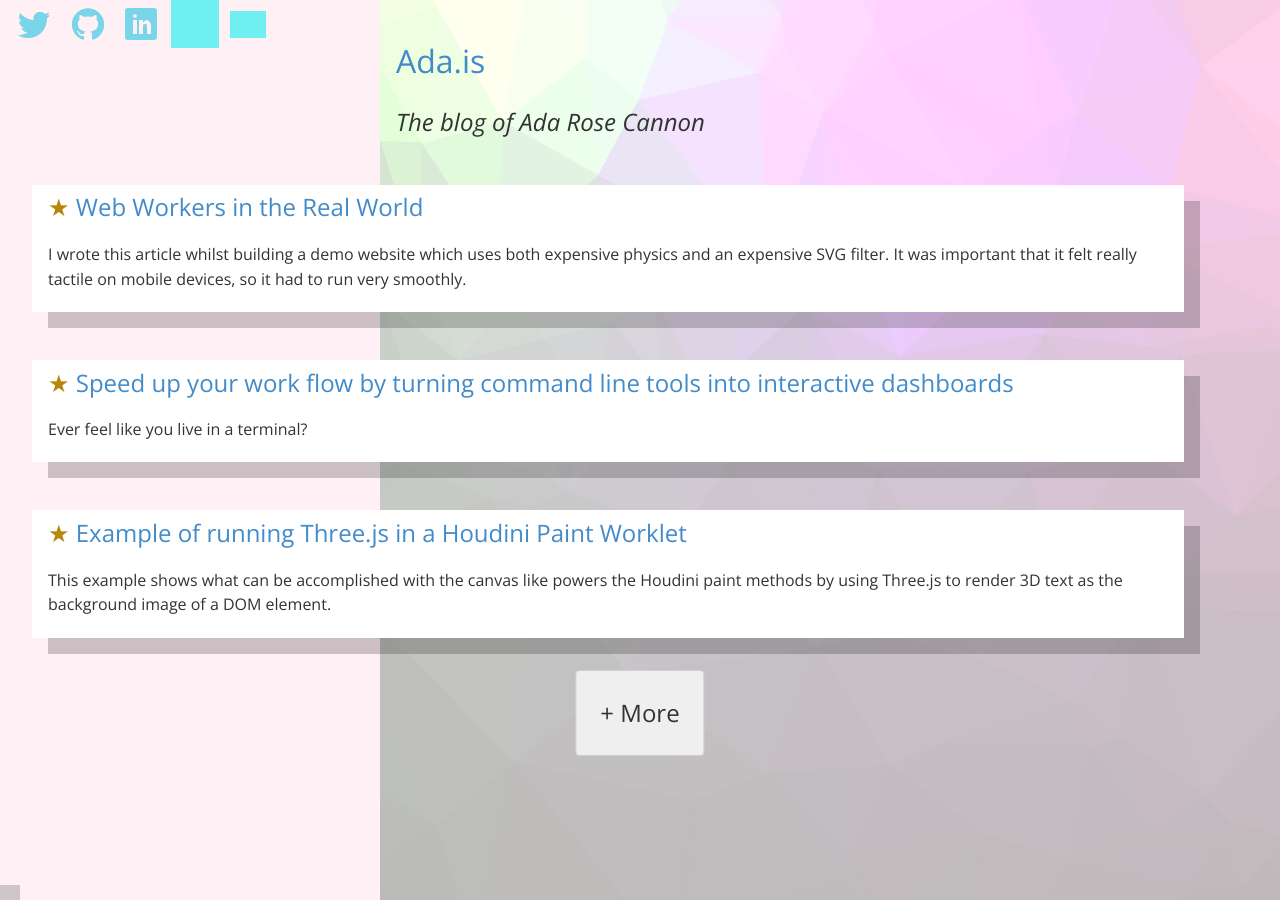
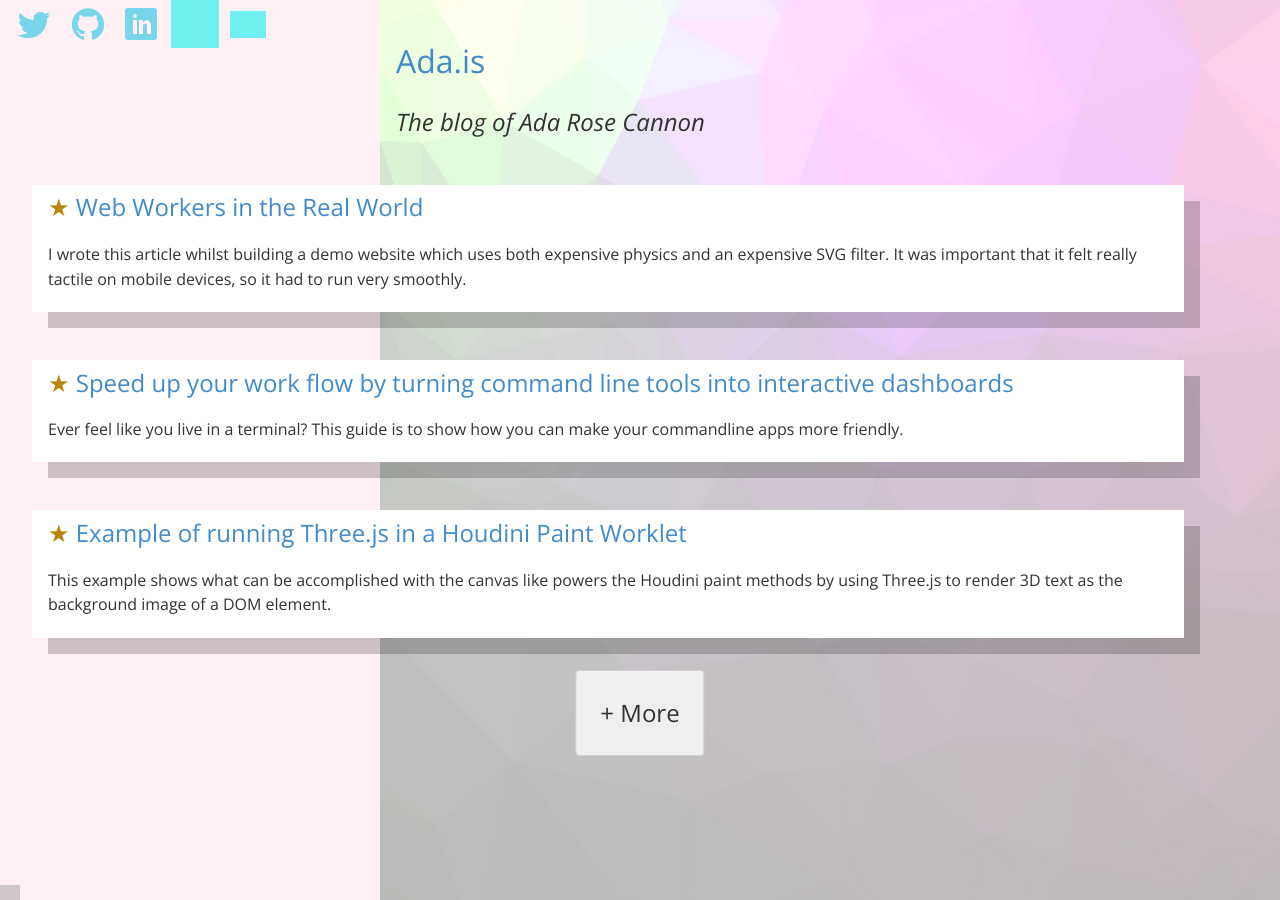
Before and after one commit to AdaRoseCannon/adarosecannon.github.io, a Jekyll site: the page built from index.html, in a window 1280 px wide. Built offline with Jekyll 4.4.1, drawn with Linux system fonts in a browser that asks for light colours; some of the changed lines change nothing that is shown; grey boxes are pictures that could not be loaded.

Commit message:
Update 2019-02-13--speed-up-your-work-flow-by-turning-command-line-tools-into-interactive-dashboards.md

````diff
--- a/_posts/2019-02-13--speed-up-your-work-flow-by-turning-command-line-tools-into-interactive-dashboards.md
+++ b/_posts/2019-02-13--speed-up-your-work-flow-by-turning-command-line-tools-into-interactive-dashboards.md
@@ -1,7 +1,7 @@
 ---
 layout: post
 title: "Speed up your work flow by turning command line tools into interactive dashboards"
-description: "Ever feel like you live in a terminal?"
+description: "Ever feel like you live in a terminal? This guide is to show how you can make your commandline apps more friendly."
 category: Blog
 author: Ada Rose Cannon
 star: 1
@@ -31,74 +31,81 @@
 
 Fortunately bash is an ideal tool for making interfaces for this, here is the code for the interface in the bottom left of the picture above, and in this post I will explain how it works, so you can make your own.
 
-<div><iframe style="width: 100%; height: 480px;" src="https://medium.com/media/0c023dca16cb1127e806aa7a41989cd1" frameborder=0></iframe></div>
+<script src="https://gist.github.com/AdaRoseCannon/1165e64d83ccf85f2f8638d0629bf4b3.js"></script>
 
 ## Breaking down the script
 
 The first things we do in the bash script are to use tput smcup to save the terminal state so we don't fill the terminal our old output as we refresh the output, when the user exits to restore the terminal again we use tput rmcup to restore what was previously there. We also use stty -echo to hide the cursor until the user is inputting some text.
 
-    #!/bin/bash
+```bash
+#!/bin/bash
 
-    tput smcup
+tput smcup
 
-    stty -echo
+stty -echo
+```
 
 The display function is used to draw the interface. The important thing to notice is that we render everything into a buffer then echo the buffer to the screen, this reduces flickering by reducing the time between refreshes.
 
 tput is the command which does a lot of the magic for controlling writing the output in the terminal. tput clear is used to clear the screen. I then write out what I want to be displayed. tput cup $[$(tput lines)-1] 0 is used to move the cursor to the bottom of the screen so we can write instructions \e[7m \e[27m are used to invert the colours and then return them normal so we can highlight the first character of each word.
 
-    display() {
-      BUFFER=$(
-        tput clear
-        todolist l | sed '/./,$!d'
-        echo -ne "\n\n"
-        tput cup $[$(tput lines)-1] 0
-        echo -ne ' \e[7ma\e[27mdd \e[7mc\e[27momplete \e[7mr\e[27memove \e[7mq\e[27muit'
-      )
-      echo -ne "$BUFFER"
-    }
-
+```bash
+display() {
+  BUFFER=$(
+    tput clear
+    todolist l | sed '/./,$!d'
+    echo -ne "\n\n"
+    tput cup $[$(tput lines)-1] 0
+    echo -ne ' \e[7ma\e[27mdd \e[7mc\e[27momplete \e[7mr\e[27memove \e[7mq\e[27muit'
+  )
+  echo -ne "$BUFFER"
+}
+```
 We use signal traps to work out when we need to redraw and to clean up when the user quits by killing the process.
 
-    trap display WINCH
-    trap 'tput sgr0; tput cnorm; tput rmcup || clear; exit 0' SIGINT
+```bash
+trap display WINCH
+trap 'tput sgr0; tput cnorm; tput rmcup || clear; exit 0' SIGINT
+```
 
 The at start of the main loop tput civis is used to make the cursor invisible whilst were waiting for a command to be entered. We then wait for a character to be pressed and then use tput cnorm to restore the cursor. We timeout the read statement every 2 seconds so that the interface can update automatically. This way if I edit my todolist on a different computer it gets synced and updated.
 
-Next we hide the instructions by moving the cursor to the last line, clearing the line with echo -en "\\033[2K" and move the cursor back to the second to last line for text input in case the command needs some interaction.
+Next we hide the instructions by moving the cursor to the last line, clearing the line with `echo -en "\\033[2K"` and move the cursor back to the second to last line for text input in case the command needs some interaction.
 
-    while :
-    do
-      display
+```bash
+while :
+do
+  display
 
-      tput civis
-      tput cup $[$(tput lines)-2] 0
-      read -sen 1 -t 2 ACTION
-      tput cnorm
+  tput civis
+  tput cup $[$(tput lines)-2] 0
+  read -sen 1 -t 2 ACTION
+  tput cnorm
 
-      [[ -z "$ACTION" ]] && continue
+  [[ -z "$ACTION" ]] && continue
 
-      tput cup $[$(tput lines)-1] 0
-      echo -en "\\033[2K"
+  tput cup $[$(tput lines)-1] 0
+  echo -en "\\033[2K"
 
-      tput cup $[$(tput lines)-2] 0
+  tput cup $[$(tput lines)-2] 0
+```
 
 Finally we use the case statement to respond to the different inputs, remember to turn stty echo back on if you are reading input from the user during this step and to turn it off again after.
 
-      a) # Add an item for a
-        stty echo
-        read -e -p "Add Item: " ACTION
-        stty -echo
-        [[ -z "$ACTION" ]] && continue
-        eval "todolist a \"$ACTION\"" > /dev/null
-      ;;
+```bash
+a) # Add an item for a
+  stty echo
+  read -e -p "Add Item: " ACTION
+  stty -echo
+  [[ -z "$ACTION" ]] && continue
+  eval "todolist a \"$ACTION\"" > /dev/null
+;;
+```
 
 After this it loops back to the beginning and awaits more input from the user. Adding new case statements lets me add more functionality so now I can build little dashboards for the things I do most frequently.
 
 I hope this inspires you to start building your own dashboards in the terminal.
 
-
-
 By Ada Rose Cannon on February 13, 2019.
 
 [Canonical link](https://medium.com/samsung-internet-dev/speed-up-your-work-flow-by-turning-command-line-tools-into-interactive-dashboards-7ebfd7333340)
````
